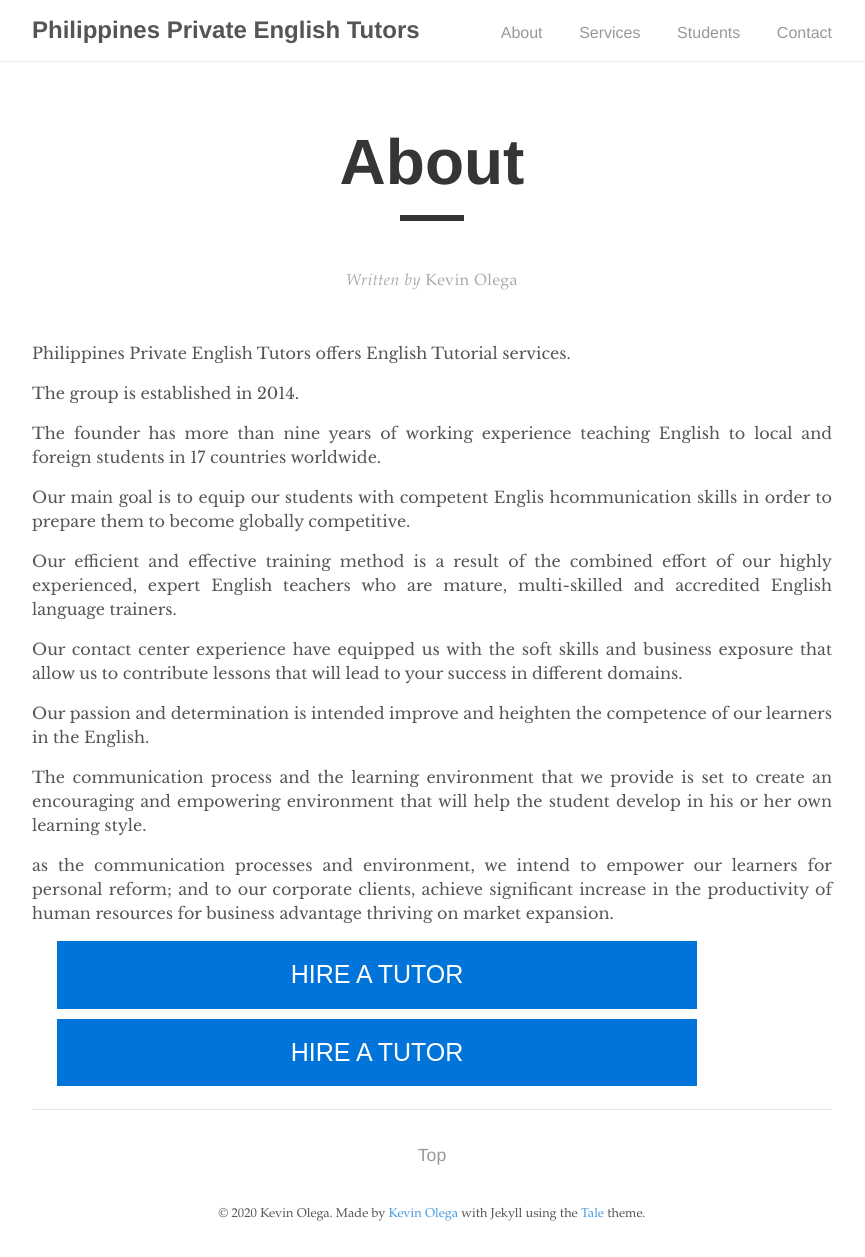
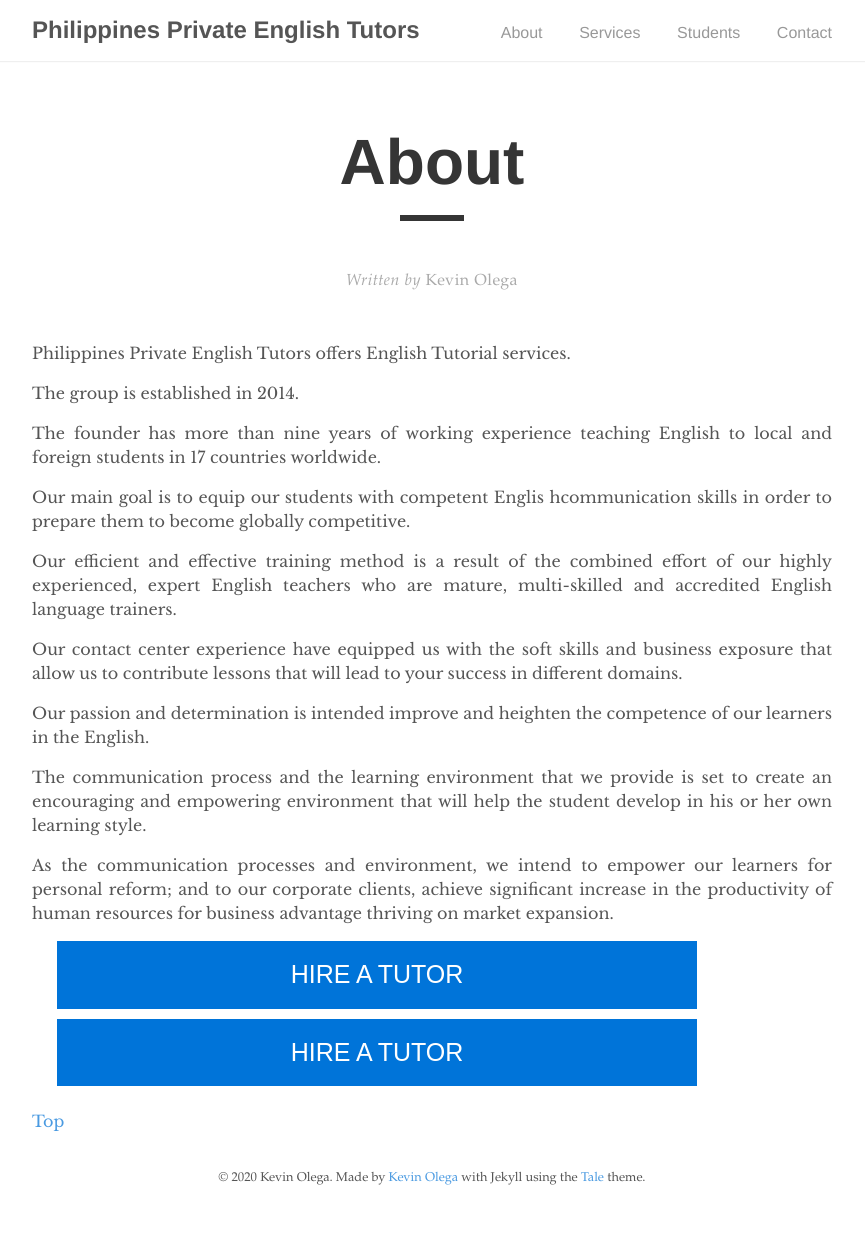
Before and after one commit to kevinolega/philippinesprivateenglishtutors, a Jekyll site: the page built from about.md, in a window 1280 px wide. Shown: the whole page, without its empty margins (208-1073 px from the left). Built offline with Jekyll 4.4.1, drawn with Linux system fonts in a browser that asks for light colours; after the commit the page ends 1221 px from its top, so only the background shows below that.

Commit message:
attempted page layout

```diff
--- /dev/null
+++ b/_layouts/page.html
@@ -0,0 +1,33 @@
+---
+layout: default
+---
+
+<div class="post">
+  <h1 class="post-title">{{ page.title }}</h1>
+  <div class="post-line"></div>
+  <div class="post-info">
+    <span>Written by</span>
+    {% if page.author %}
+        {{ page.author }}
+    {% else %}
+        {{ site.author.name }}
+    {% endif %}
+    <br>
+    <br>
+    <br>
+  </div>
+
+
+
+  {{ content }}
+  <br>
+  <br>
+<a href="{{ '/contact' | prepend: site.baseurl }}" class="button">HIRE A TUTOR</a>
+<br>
+<br>
+<br>
+</div>
+
+<div>
+  <a href="#" class="top">Top</a>
+</div>
--- a/about.md
+++ b/about.md
@@ -13,7 +13,6 @@
 
 Our main goal is to equip our students with competent Englis hcommunication skills in order to prepare them to become globally competitive.
 
-
 Our efficient and effective training method is a result of the combined effort of our highly experienced, expert English teachers who are mature, multi-skilled and accredited English language trainers.
 
 Our contact center experience have equipped us with the soft skills and business exposure that allow us to contribute lessons that will lead to your success in different domains.
@@ -23,6 +22,6 @@
 The communication process and the learning environment that we provide is set to create an encouraging and empowering environment that will help the student develop in his or her own learning style.
 
 
-as the communication processes and environment, we intend to empower our learners for personal reform; and to our corporate clients, achieve significant increase in the productivity of human resources for business advantage thriving on market expansion.
+As the communication processes and environment, we intend to empower our learners for personal reform; and to our corporate clients, achieve significant increase in the productivity of human resources for business advantage thriving on market expansion.
 
 <a href="{{ '/contact' | prepend: site.baseurl }}" class="button">HIRE A TUTOR</a>
```
Also changed, not shown: other parts of about.md (+1 -1 lines), contact.md (+1 -1 lines), students.md (+0 -2 lines), services.md (line endings or trailing spaces).
